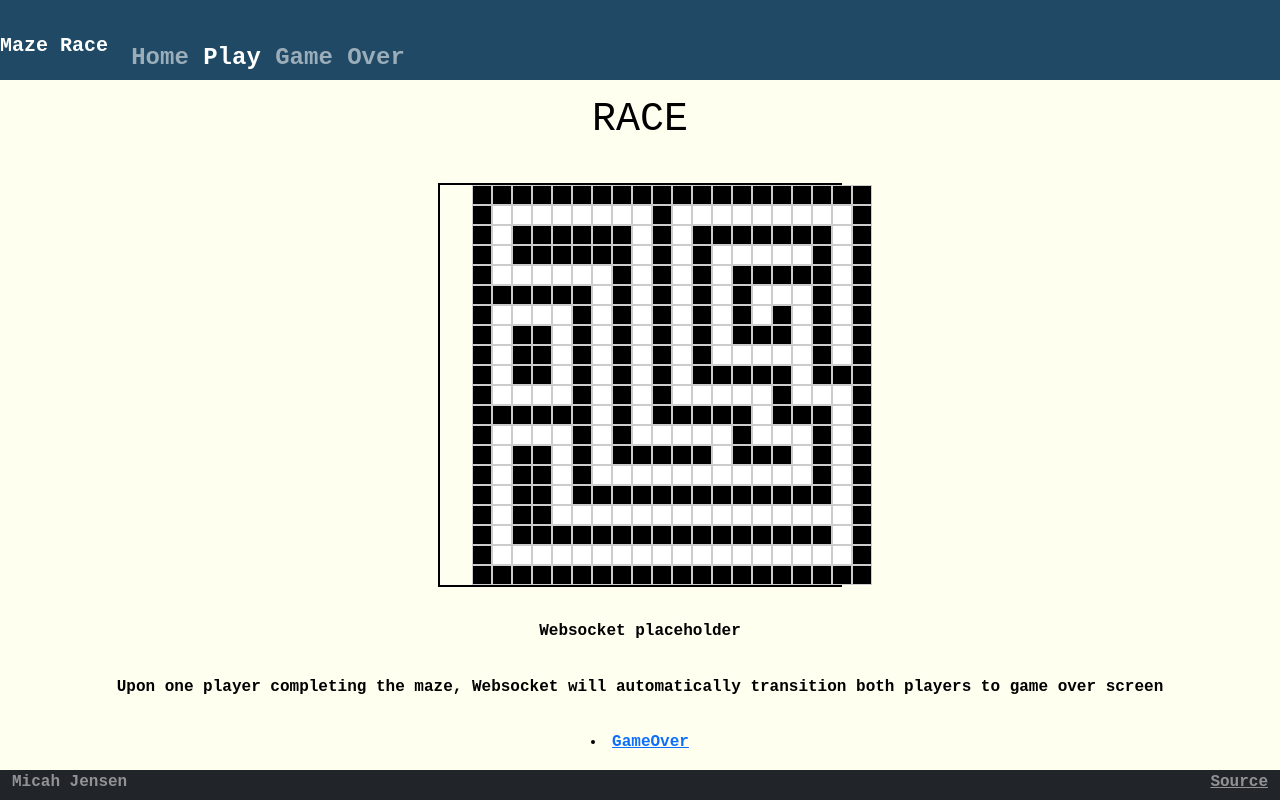
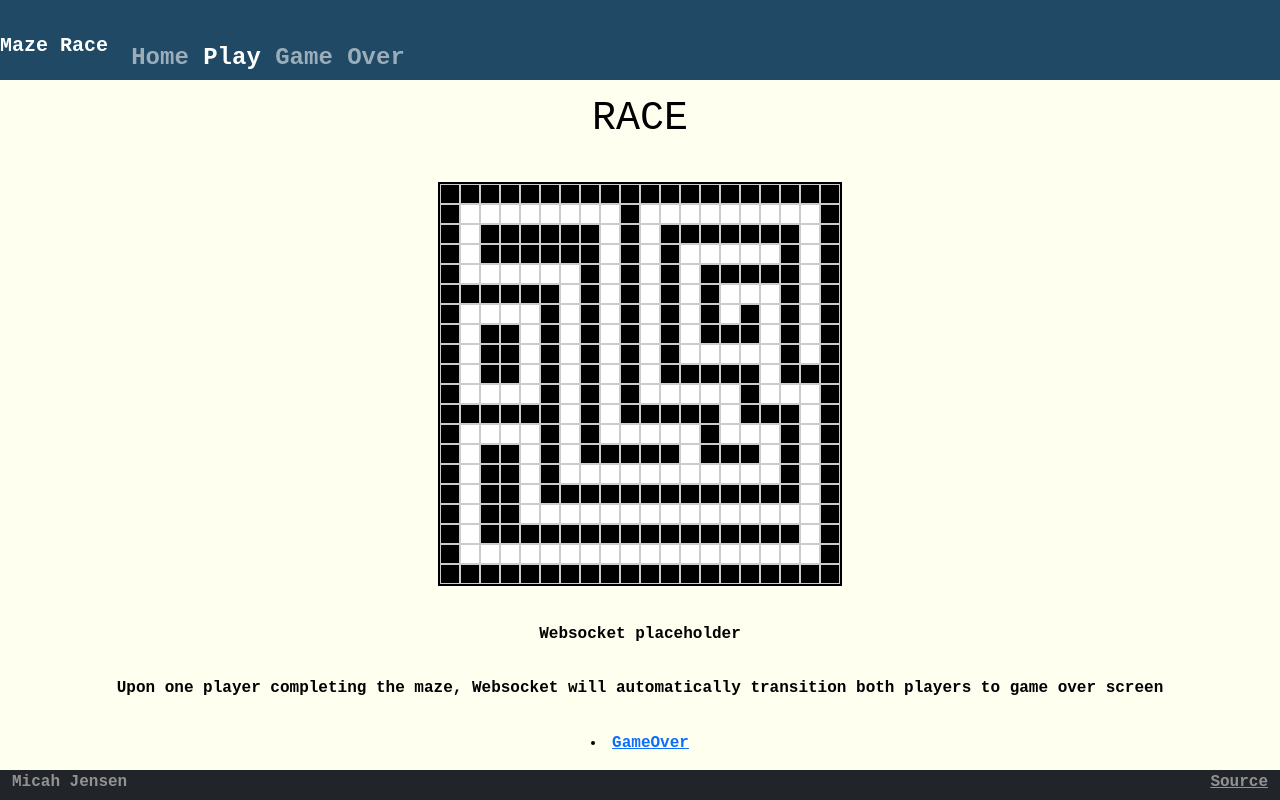
Before and after one commit to mjen3en/startup, a React (Vite) app: page /play in a window 1280 px wide. Built offline with nearby package versions, Linux system fonts and the light colour scheme.

Commit message:
finally centered maze

```diff
--- a/src/play/maze.css
+++ b/src/play/maze.css
@@ -1,23 +1,24 @@
 .maze {
-    display: grid;
+    display: inline-grid;
     grid-template-rows: repeat(20, 20px); /* Adjust rows as needed */
     grid-template-columns: repeat(20, 20px); /*Adjust columns as needed */
     margin: 0 auto; /* Center the maze */
     border: 2px solid black; /* Optional: Add a border around the maze */
+    align-items: baseline;
+    justify-items: right;
 
   }
   .maze-row {
     align-items: left;
     display: flex;
+    justify-content: left;
   }
 
   .maze-cell {
     width: 20px;
     height: 20px;
     border: 1px solid #ccc; /* Optional: Add a border around each cell */
-    display: flex;
-    justify-content: center;
-    align-items: center;
+    justify-content: left;
   }
 
   .wall {
```
